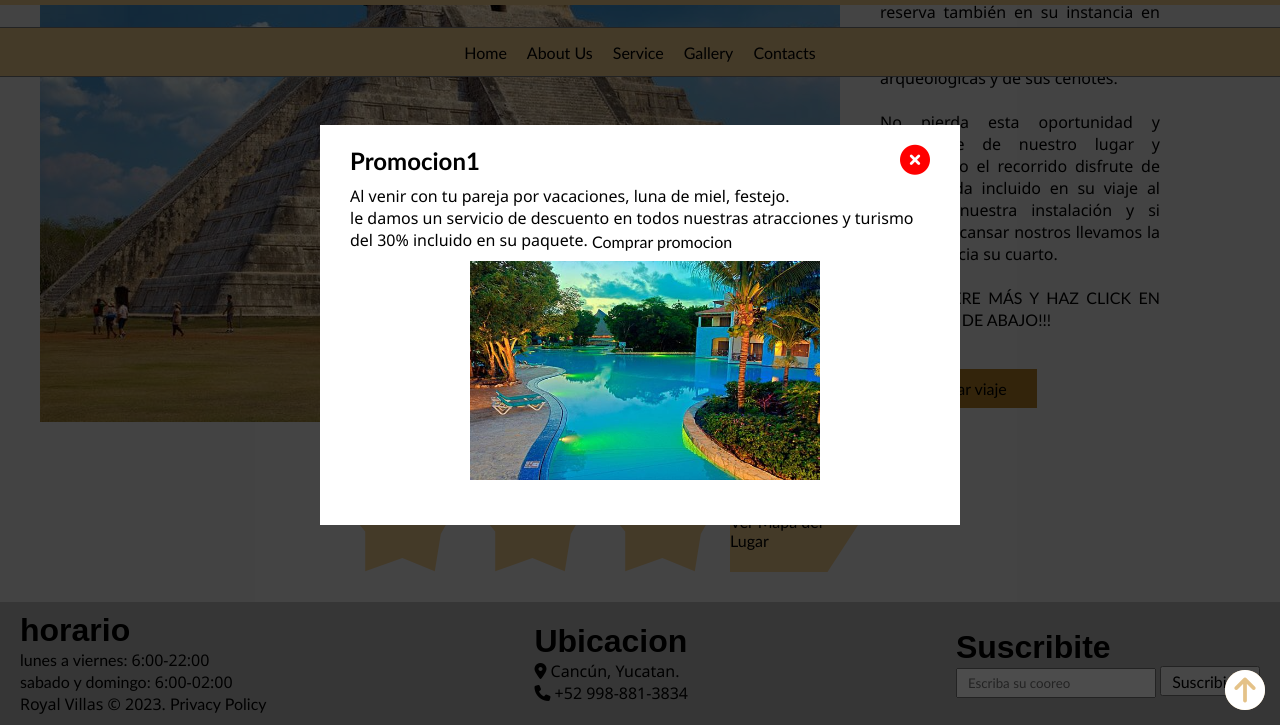
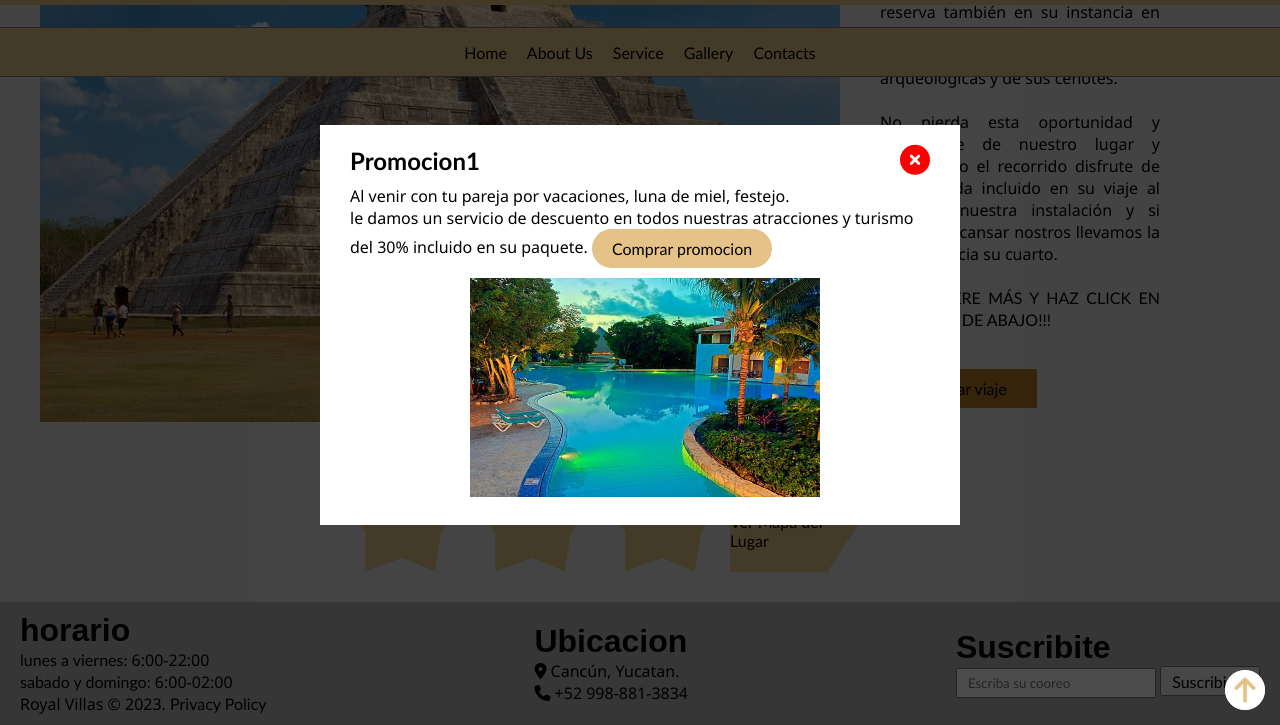
Before and after one commit to Baol99/ProyectoU4, a plain HTML site: page index.html in a window 1280 px wide. Both pictures are taken after a click on the element "Promocion 1". Shown: the part 1587-2312 px from the top of the page. Drawn offline with Linux system fonts and the light colour scheme.

Commit message:
Update enlcae modal web.css
un enlace en las promos

```diff
--- a/css/web.css
+++ b/css/web.css
@@ -374,6 +374,12 @@ header {
     color: rgb(112, 3, 3);
 }
 
+.promocion .anuncio p a {
+    padding: 10px 20px;
+    background-color: #e4c288;
+    border-radius: 25px;
+}
+
 .promocion .anuncio img {
     margin: 10px 120px;
     width: 350px;
```
